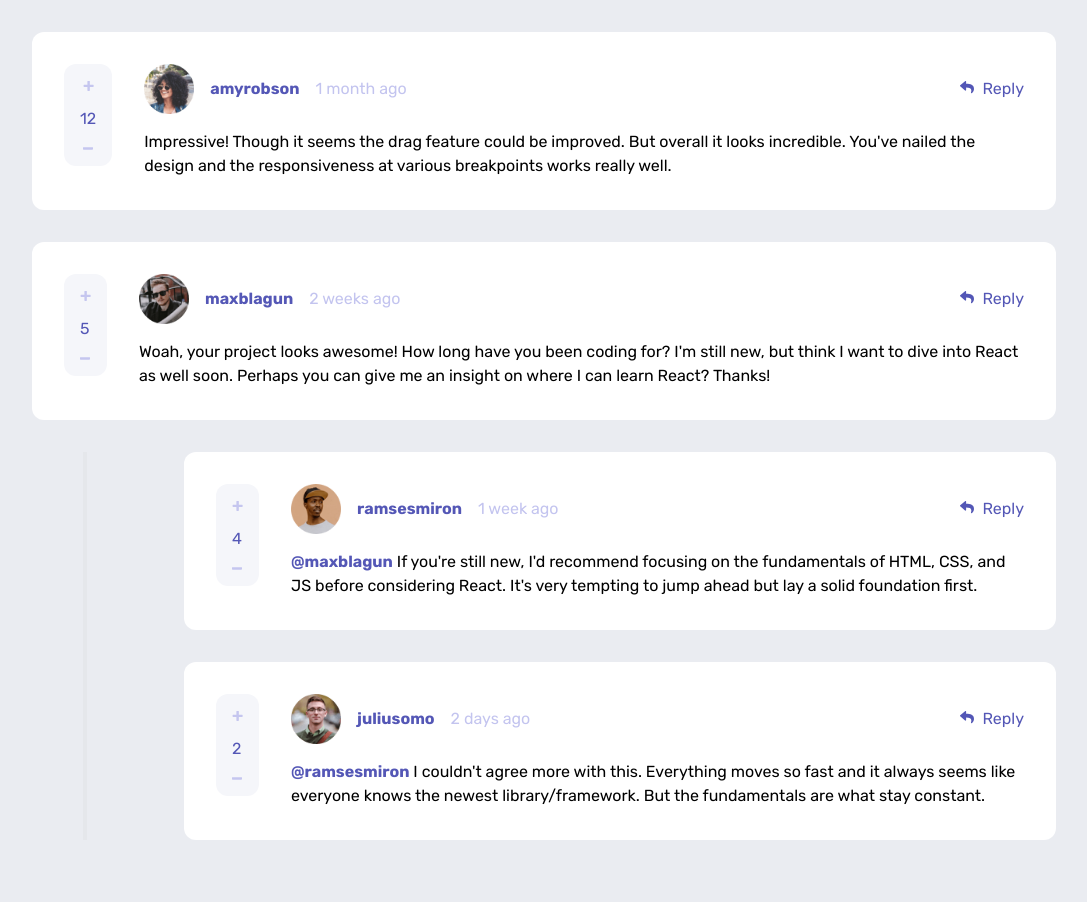
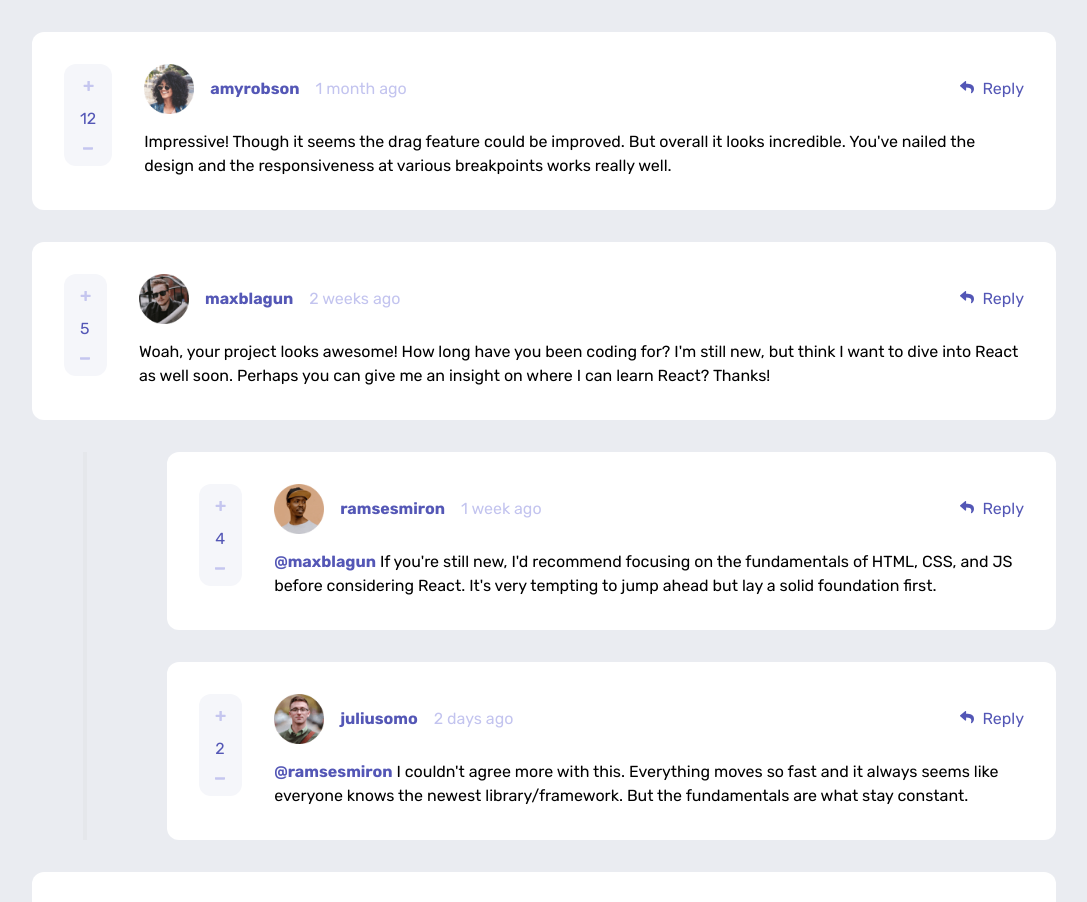
Before and after one commit to dangero1990/interactive-comments-section, a Next.js app: page / in a window 1280 px wide. Shown: the top 902 px of the page, without its empty margins (96-1183 px from the left). Before the commit the page ends 840 px from the top, so only its background shows below. Built offline with nearby package versions, Linux system fonts and the light colour scheme.

Commit message:
added response component and added some functionality

```diff
--- /dev/null
+++ b/app/lib/ResponseObj.ts
@@ -0,0 +1,28 @@
+import type { Reply } from './definitions';
+
+class ResponseObj {
+  id: string;
+  content: string;
+  createdAt: string;
+  score: number;
+  user: {
+    image: {
+      png: string;
+      webp: string;
+    };
+    username: string;
+  };
+  constructor(response: Reply) {
+    this.id = response.id;
+    this.content = response.content;
+    this.createdAt = response.createdAt;
+    this.score = response.score;
+    this.user = {
+      image: {
+        png: response.user.image.png,
+        webp: response.user.image.webp,
+      },
+      username: response.user.username,
+    };
+  }
+}
--- a/app/page.tsx
+++ b/app/page.tsx
@@ -1,4 +1,7 @@
+'use client';
+
 import Card from './ui/Card';
+import Response from './ui/Reponse';
 import data from './lib/data.json';
 
 export default function Home() {
@@ -6,6 +9,7 @@ export default function Home() {
 
   return (
     <main className='w-[80%] m-auto'>
+      <ul>
         {userComments.map((comment) => (
           <Card
             key={comment.id}
@@ -15,8 +19,11 @@ export default function Home() {
             score={comment.score}
             user={comment.user}
             replies={comment.replies}
+            currentUser={data.currentUser}
           />
         ))}
+      </ul>
+      <Response currentUser={data.currentUser} />
     </main>
   );
 }
--- a/app/ui/Card.tsx
+++ b/app/ui/Card.tsx
@@ -1,5 +1,7 @@
 import { Comment } from '../lib/definitions';
 import Reply from './Reply';
+import { useState } from 'react';
+import Response from './Reponse';
 
 export function Likes({ score }: { score: number }) {
   return (
@@ -35,10 +37,13 @@ export function Likes({ score }: { score: number }) {
   );
 }
 
-export default function Card({ id, content, createdAt, score, user, replies }: Comment) {
+export default function Card({ id, content, createdAt, score, user, replies, currentUser }: Comment) {
+  const [response, setResponse] = useState(false);
+  const [userReplies, setUserReplies] = useState(replies);
+
   return (
-    <section>
-      <article
+    <>
+      <li
         id={id}
         className='bg-White p-8 rounded-xl card mt-[2em] min-w-[100%]'
       >
@@ -51,13 +56,19 @@ export default function Card({ id, content, createdAt, score, user, replies }: C
           />
           <span className='font-bold text-Moderate_blue mt-auto mb-auto ml-[1em]'>{user.username}</span>
           <span className='text-Light_grayish_blue mt-auto mb-auto ml-[1em]'>{createdAt}</span>
-          <button className='reply text-Moderate_blue mt-auto mb-auto ml-auto'>Reply</button>
+          <button
+            className='reply text-Moderate_blue mt-auto mb-auto ml-auto'
+            onClick={() => setResponse(!response)}
+          >
+            Reply
+          </button>
         </div>
         <p className='comment mt-[1em]'>{content}</p>
-      </article>
-      <article className='border-l-4 border-Grayish_blue max-w-[95%] ml-auto'>
-        {replies &&
-          replies.map((reply) => (
+      </li>
+      <ul className='border-l-4 border-Grayish_blue max-w-[95%] ml-auto pl-20'>
+        {response && <Response currentUser={currentUser} />}
+        {userReplies &&
+          userReplies.map((reply) => (
             <Reply
               key={reply.id}
               id={reply.id}
@@ -66,9 +77,10 @@ export default function Card({ id, content, createdAt, score, user, replies }: C
               createdAt={reply.createdAt}
               user={reply.user}
               replyingTo={reply.replyingTo}
+              currentUser={currentUser}
             />
           ))}
-      </article>
-    </section>
+      </ul>
+    </>
   );
 }
--- a/app/ui/Reply.tsx
+++ b/app/ui/Reply.tsx
@@ -3,9 +3,9 @@ import { Likes } from './Card';
 
 export default function Reply({ id, content, createdAt, score, replyingTo, user }: Reply) {
   return (
-    <article
+    <li
       id={id}
-      className='bg-White p-8 rounded-xl card mt-[2em] max-w-[90%] ml-auto'
+      className='bg-White p-8 rounded-xl card mt-[2em] ml-auto'
     >
       <Likes score={score} />
       <div className='flex flex-1 h-min'>
@@ -22,6 +22,6 @@ export default function Reply({ id, content, createdAt, score, replyingTo, user
         <span className='text-Moderate_blue font-bold'>{`@${replyingTo}`}</span>
         {` ${content}`}
       </p>
-    </article>
+    </li>
   );
 }
--- /dev/null
+++ b/app/ui/Reponse.tsx
@@ -0,0 +1,17 @@
+import type { Response } from '../lib/definitions';
+
+export default function Response({ currentUser }: Response) {
+  return (
+    <>
+      <li className='bg-White p-8 rounded-xl mt-[2em] ml-auto flex'>
+        <img
+          src={currentUser.image.png || currentUser.image.webp}
+          alt={currentUser.username}
+          className='user max-w-[50px] max-h-[50px] mr-[1em]'
+        />
+        <textarea className='resize-none border-2 border-Grayish_blue min-h-10 rounded-md p-2 w-full'></textarea>
+        <button className='bg-Moderate_blue text-White w-min h-min px-4 py-2 ml-[1em] rounded-xl hover:bg-Light_grayish_blue'>REPLY</button>
+      </li>
+    </>
+  );
+}
```
Also changed, not shown: app/lib/definitions.ts (+7 -1 lines). Lines whose indentation alone changed are shown as unchanged.
